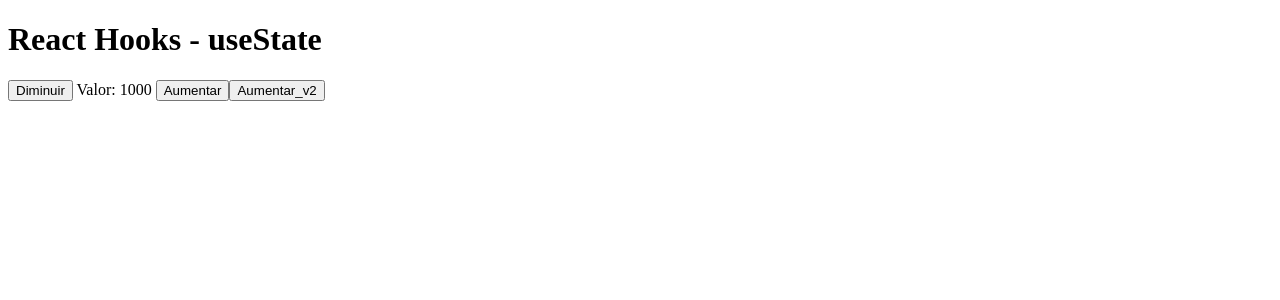
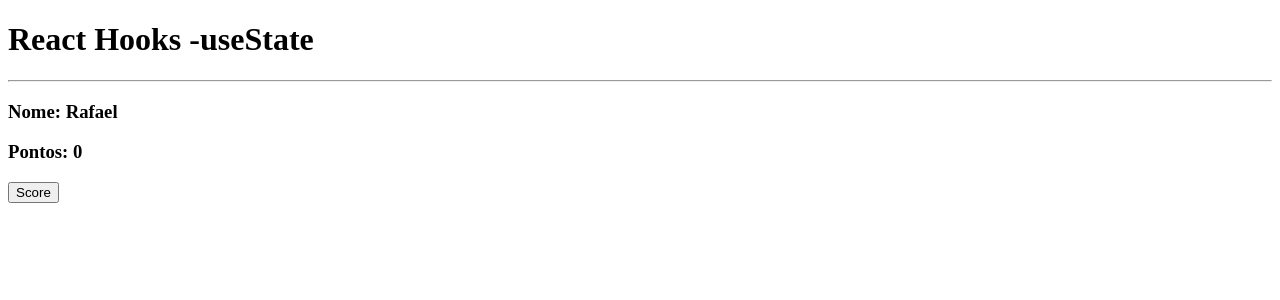
Before and after one commit to rafaelandradegs/react-state, a React (Vite) app: page / in a window 1280 px wide. Shown: the top 300 px of the page. Built offline with nearby package versions, Linux system fonts and the light colour scheme.

Commit message:
useState alterando strings e objetos

```diff
--- a/src/App.jsx
+++ b/src/App.jsx
@@ -1,43 +1,32 @@
 import React, { useState } from 'react'
 
 export function App() {
-  function definirValor() {
-    console.log('funcao sendo chamado')
-    return 1000
-  }
-
-  const [valor, setValor] = useState(definirValor)
-  // const [valor, setValor] = useState(() => {
-  //   console.log('sendo chamado')
-  //   return 1000
-  // })
-  // const [valor, setValor] = useState(() => {
-  //   console.log('sendo chamado')
-  //   return 1000
+  // const [player, setPlayer] = useState({
+  //   name: 'Joao',
+  //   score: 0
   // })
 
-  function diminuir() {
-    setValor(valor_antigo => valor_antigo - 1)
-  }
+  const [playerName, setPlayerName] = useState(() => {
+    return 'Rafael'
+  })
 
-  function aumentar() {
-    setValor(valor_antigo => valor_antigo + 1)
+  const [playerScore, setPlayerScore] = useState(() => {
+    return 0
+  })
+
+  function alterar() {
+    setPlayerScore(playerScore => {
+      return playerScore + 1
+    })
   }
 
   return (
     <>
-      <h1>React Hooks - useState</h1>
-      <button onClick={diminuir}>Diminuir</button>
-      <span> Valor: {valor} </span>
-      <button onClick={aumentar}>Aumentar</button>
-
-      <button
-        onClick={() => {
-          setValor(valor + 10)
-        }}
-      >
-        Aumentar_v2
-      </button>
+      <h1>React Hooks -useState</h1>
+      <hr />
+      <h3>Nome: {playerName}</h3>
+      <h3>Pontos: {playerScore}</h3>
+      <button onClick={alterar}>Score</button>
     </>
   )
 }
```
